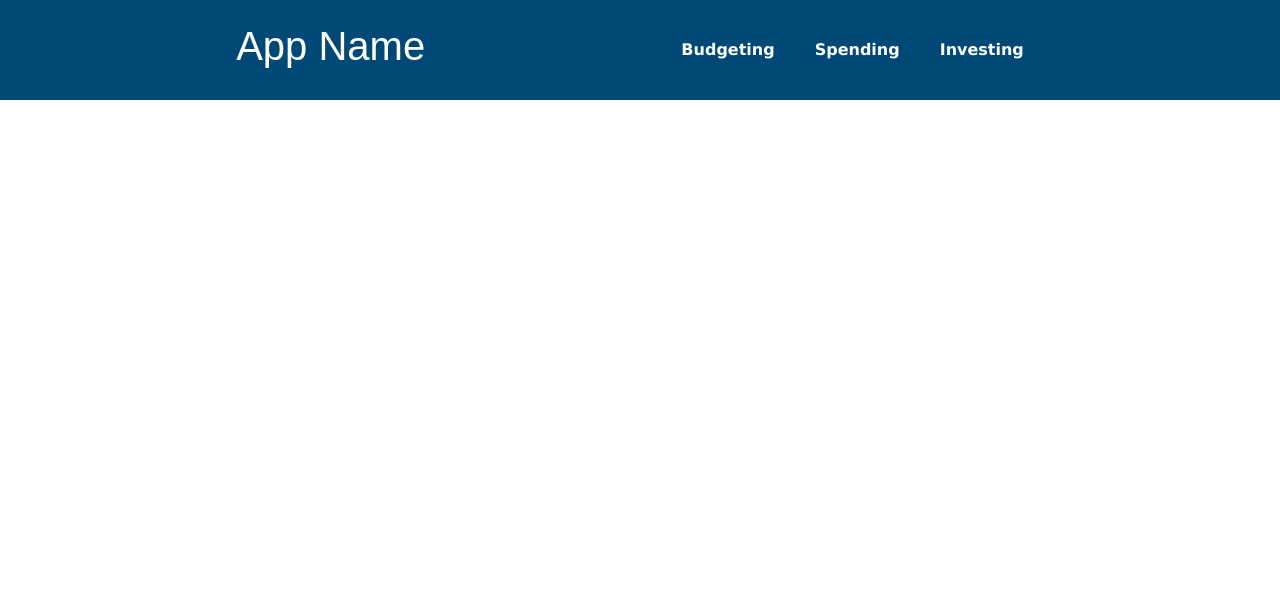
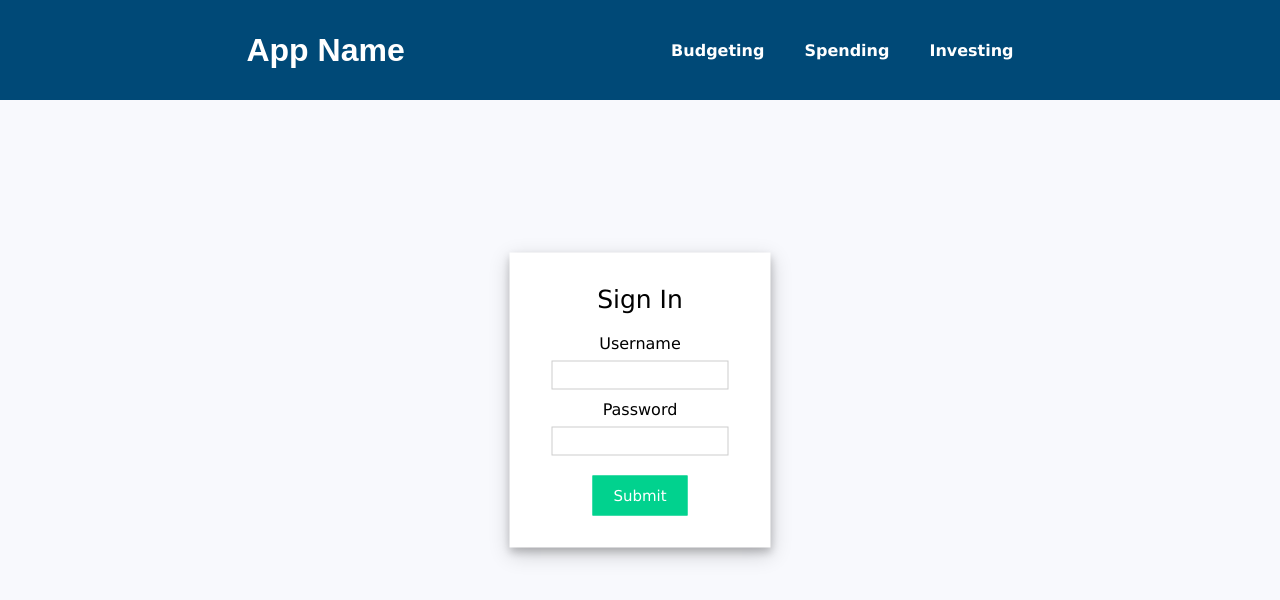
Before and after one commit to ae-bii/may-ses-hackathon, a React (Create React App) app: page / in a window 1280 px wide. Shown: the top 600 px of the page. Built offline with nearby package versions, Linux system fonts and the light colour scheme.

Commit message:
started app on login page

```diff
--- a/src/App.js
+++ b/src/App.js
@@ -1,6 +1,7 @@
 import {BrowserRouter as Router, Routes, Route} from 'react-router-dom'
 import './App.css';
-import Signup from './components/Signup';
+import Login from './components/login/Login';
+import Input from './components/input/Input'
 import Header from './components/header/Header';
 import Budgeting from './components/budgeting/Budgeting';
 import Spending from './components/spending/Spending';
@@ -12,6 +13,8 @@ function App() {
       <Router>
         <Header/>
         <Routes>
+          <Route path='/' exact element={<Login/>}></Route>
+          <Route path='/input' element={<Input/>}></Route>
           <Route path='/budgeting' element={<Budgeting/>}></Route>
           <Route path='/spending' element={<Spending/>}></Route>
           <Route path='/investing' element={<Investing/>}></Route>
--- a/src/App.jsx
+++ b/src/App.jsx
@@ -1,5 +1,6 @@
 import React, { Component } from 'react';
 import "bootstrap/dist/css/bootstrap.min.css"
+import Input from './input/Input'
 
 class App extends Component {
     constructor(){
@@ -68,7 +69,7 @@ class App extends Component {
                             />
 
                             {/* <input type='submit' className='btn btn-danger btn-block' value='Submit'/> */}
-                            <Link to="/input">Submit</Link>
+                            <Link to="/input" className='btn btn-danger btn-block'>Submit</Link>
                         </form>
                     </div>
                 </div>
--- a/src/components/Signup.jsx
+++ b/src/components/Signup.jsx
@@ -2,6 +2,7 @@ import React, { Component } from 'react';
 import "bootstrap/dist/css/bootstrap.min.css"
 import { Link } from 'react-router-dom'
 import axios from 'axios'
+import Input from './input/Input'
 
 class Signup extends Component {
     constructor(){
@@ -68,12 +69,12 @@ class Signup extends Component {
                 <div className='container'>
                     <div className='form-div'>
                         <form onSubmit={this.onSubmit}>
-                            <input type='text'
+                            {/* <input type='text'
                             placeholder='Full Name'
                             onChange={this.changeFullName}
                             value={this.state.fullName}
                             className='form-control form-group'
-                            />
+                            /> */}
 
                             <input type='text'
                             placeholder='Username'
@@ -82,12 +83,12 @@ class Signup extends Component {
                             className='form-control form-group'
                             />
 
-                            <input type='text'
+                            {/* <input type='text'
                             placeholder='E-mail'
                             onChange={this.changeEmail}
                             value={this.state.email}
                             className='form-control form-group'
-                            />
+                            /> */}
 
                             <input type='password'
                             placeholder='Password'
--- /dev/null
+++ b/src/components/login/Login.css
@@ -0,0 +1,70 @@
+.login {
+    font-family: sans-serif;
+    display: flex;
+    align-items: center;
+    justify-content: center;
+    flex-direction: column;
+    gap: 20px;
+    height: 100vh;
+    font-family: Cambria, Cochin, Georgia, Times, "Times New Roman", serif;
+    background-color: #f8f9fd;
+
+
+  }
+
+  input[type="text"],
+  input[type="password"] {
+    height: 25px;
+    border: 1px solid rgba(0, 0, 0, 0.2);
+  }
+
+  input[type="submit"] {
+    margin-top: 10px;
+    cursor: pointer;
+    font-size: 15px;
+    background: #01d28e;
+    border: 1px solid #01d28e;
+    color: #fff;
+    padding: 10px 20px;
+  }
+
+  input[type="submit"]:hover {
+    background: #6cf0c2;
+  }
+
+  .button-container {
+    display: flex;
+    justify-content: center;
+
+  }
+
+  .login-form {
+    background-color: white;
+    padding: 2rem;
+    box-shadow: 0 4px 8px 0 rgba(0, 0, 0, 0.2), 0 6px 20px 0 rgba(0, 0, 0, 0.19);
+    position: absolute;
+    top: 50%;
+    left: 50%;
+    transform: translate(-50%, -50%);
+  }
+
+  .list-container {
+    display: flex;
+  }
+
+  .error {
+    color: red;
+    font-size: 12px;
+  }
+
+  .title {
+    font-size: 25px;
+    margin-bottom: 20px;
+  }
+
+  .input-container {
+    display: flex;
+    flex-direction: column;
+    gap: 8px;
+    margin: 10px;
+  }
--- /dev/null
+++ b/src/components/login/Login.js
@@ -0,0 +1,43 @@
+import React, { useState } from 'react';
+import { Link, useNavigate } from 'react-router-dom';
+
+import './Login.css'
+
+const Login = () => {
+  const [isSubmitted, setIsSubmitted] = useState(false);
+
+  let navigate = useNavigate();
+
+  const onSubmit = () => {
+      navigate('/input', {replace: true})
+  }
+
+  const renderForm = (
+    <div className="form">
+      <form onSubmit={onSubmit}>
+        <div className="input-container">
+          <label>Username </label>
+          <input type="text" name="uname" required />
+        </div>
+        <div className="input-container">
+          <label>Password </label>
+          <input type="password" name="pass" required />
+        </div>
+        <div className="button-container">
+          <input type="submit" value="Submit"/>
+        </div>
+      </form>
+    </div>
+  );
+
+  return (
+    <div className="login">
+      <div className="login-form">
+        <div className="title">Sign In</div>
+        {renderForm}
+      </div>
+    </div>
+  );
+}
+
+export default Login
```
